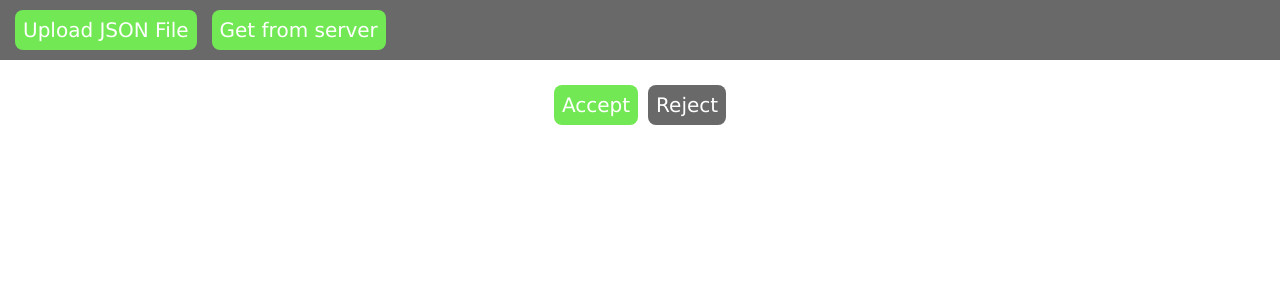
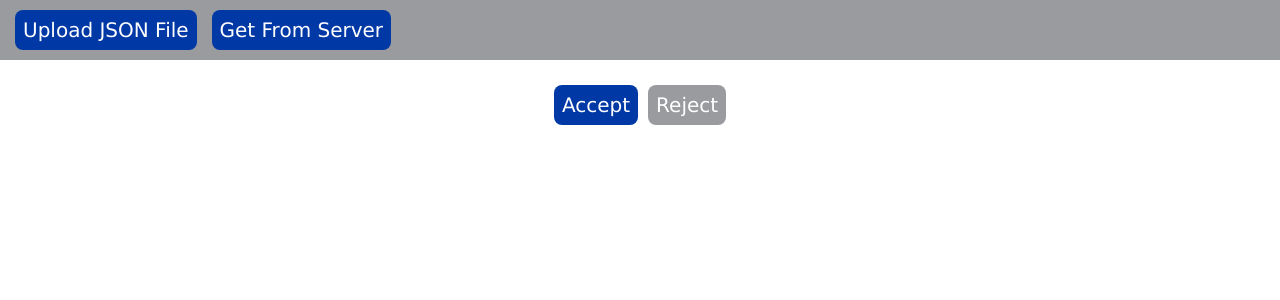
Before and after one commit to Triangleman7/Interns_Summer_2021, a React (Create React App) app: page / in a window 1280 px wide. Shown: the top 300 px of the page. Built offline with nearby package versions, Linux system fonts and the light colour scheme.

Commit message:
Change button colors

```diff
--- a/src/GroundStation.css
+++ b/src/GroundStation.css
@@ -1,6 +1,6 @@
 button,
 label {
-  background: #696969;
+  background: #999b9e;
   color: #fff;
   border: 0;
   padding: 8px;
@@ -12,15 +12,15 @@ label {
 }
 
 table {
-  border: 10px solid #696969;
+  border: 10px solid #999b9e;
   margin: 0 auto 0 auto;
-  background-color: #696969;
+  background-color: #999b9e;
   border-collapse: collapse;
   text-align: center;
 }
 
 td {
-  border: 5px solid #696969;
+  border: 5px solid #999b9e;
   background-color: white;
 }
 
@@ -37,12 +37,12 @@ td {
 }
 
 .file-btn {
-  background-color: rgb(114, 233, 84);
+  background-color: #0039a6;
   color: #ffffff;
 }
 
 #accept {
-  background-color: rgb(114, 233, 84);
+  background-color: #0039a6;
 }
 
 input[type="file"] {
@@ -62,5 +62,5 @@ p
 }
 
 .file {
-  background-color: #696969;
+  background-color: #999b9e;
 }
--- a/src/GroundStation.js
+++ b/src/GroundStation.js
@@ -229,18 +229,11 @@ class GroundStation extends React.Component {
       for (let i = 0; i < schedule.length; i++) {
         textt += "<li>" + "[ Satellite ID: " +  schedule[i].satelliteId +
         " ] [ Message: " + schedule[i].message + " ] [ Length: " +  schedule[i].length + " ] [ Value: " +
-        schedule[i].value + " ] [ Time: " + schedule[i].time + ", " +
+        schedule[i].value + " ] [ Time: " + schedule[i].time +
         " ] [ Date: " + schedule[i].month + "/" + schedule[i].day + "/" + schedule[i].year + " ] "+ "</li>";
       }
       textt += "</ol>";
-
     }
-
-// "[ Satellite ID: " + request.satelliteId + " ] [ Message: " +
-// request.message + " ] [ Time: " + request.length + " ] [ Value: " +
-// request.value + " ] [ Time: " + this.displayTime(request.hours, request.minutes) +  " ] [ Date: " + request.month + "/" + request.day + "/" + request.year + " ]"
-
-
     document.getElementById("display schedule").innerHTML = textt;
   }
 
@@ -283,8 +276,7 @@ class GroundStation extends React.Component {
               }
           }}
           />
-          {/* <input type="file" accept=".json" onChange={(e) => this.showFile(e)} onClick={(e) => (e.target.value = null)} /> */}
-          <button onClick={(e) => this.getInfoFromServer(e)} className='server-button file-btn'>Get from server</button>
+          <button onClick={(e) => this.getInfoFromServer(e)} className='server-button file-btn'>Get From Server</button>
         </div>
         <div><p id="display request"></p></div>
         <div className='my-btn-div'>
```
